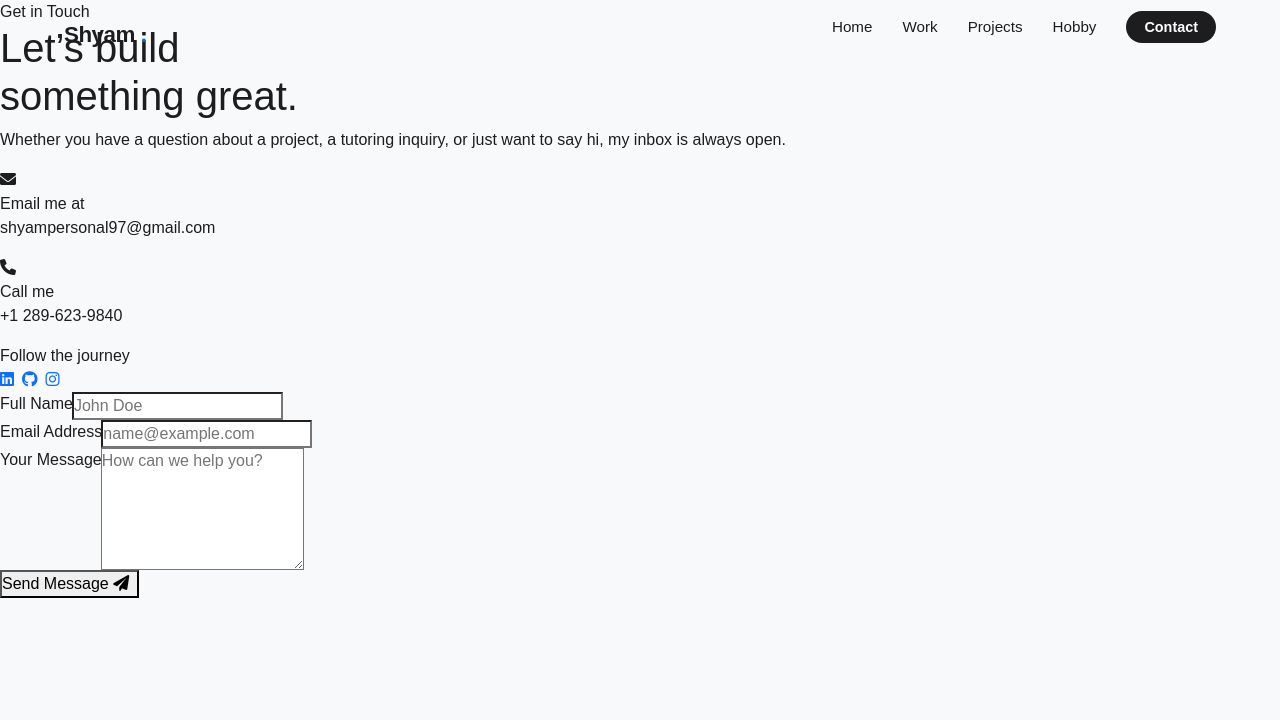
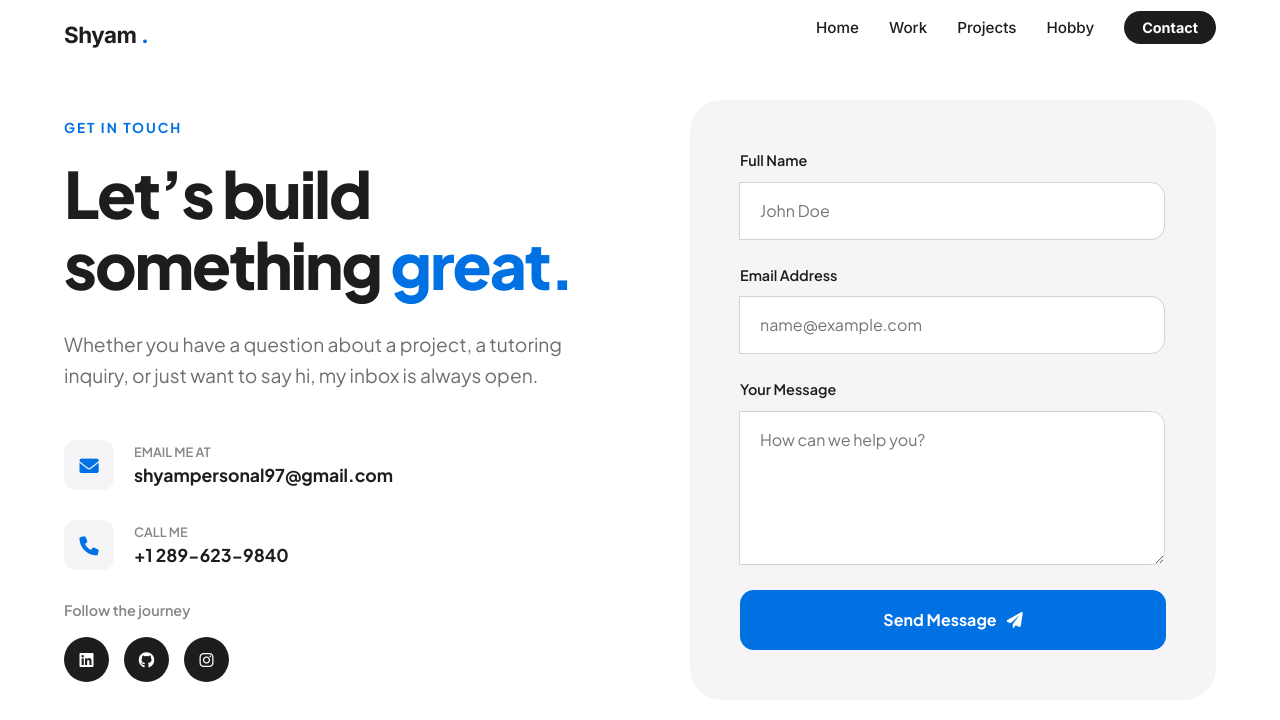
Before and after one commit to shyam-works/shyam, a React (Create React App) app: page /contact in a window 1280 px wide. Shown: the top 720 px of the page. Built offline with nearby package versions, Linux system fonts and the light colour scheme; a web font is replaced by a local one.

Commit message:
Refactor Contact.css with new styles and layout
Refactor Contact.css to improve structure and styles.

```diff
--- a/src/Contact.css
+++ b/src/Contact.css
@@ -1,76 +1,204 @@
-body {
-    background-color: #f8f9fa;
-    font-family: "Poppins", sans-serif;
+@import url('https://fonts.googleapis.com/css2?family=Plus+Jakarta+Sans:wght@400;500;600;700;800&display=swap');
+
+:root {
+  --apple-blue: #0071e3;
+  --apple-text: #1d1d1f;
+  --apple-bg: #ffffff;
+  --apple-gray: #f5f5f7;
+  --ease: cubic-bezier(0.4, 0, 0.2, 1);
 }
 
-  .contact-container {
-    max-width: 600px;
-    margin: 50px auto;
-    background: white;
-    padding: 30px;
-    border-radius: 10px;
-    box-shadow: 0px 4px 8px rgba(0, 0, 0, 0.1);
-    font-family: "Kanit", serif;
-    font-weight: 500;
-    font-style: normal;
+.contact-root {
+  min-height: 100vh;
+  background: var(--apple-bg);
+  font-family: 'Plus Jakarta Sans', sans-serif;
+  display: flex;
+  align-items: center;
+  padding: 100px 0;
+  overflow-x: hidden;
 }
 
-  .contact-form h2 {
-    font-size: 26px;
-    font-weight: bold;
-    text-align: center;
+.contact-editorial-container {
+  width: 90%;
+  max-width: 1200px;
+  margin: 0 auto;
+  display: grid;
+  grid-template-columns: 1fr 1fr;
+  gap: 100px;
+  align-items: center;
 }
 
-  .contact-form p {
-    font-size: 14px;
-    color: #555;
-    text-align: center;
+/* LEFT SIDE: EDITORIAL */
+.contact-tag {
+  color: var(--apple-blue);
+  font-weight: 700;
+  text-transform: uppercase;
+  letter-spacing: 2px;
+  font-size: 0.85rem;
+  display: block;
+  margin-bottom: 20px;
 }
 
-  /* Left-align labels */
-  .contact-form .form-label {
-    text-align: left;
+.contact-display-title {
+  font-size: clamp(2.5rem, 5vw, 4rem);
+  font-weight: 800;
+  line-height: 1.1;
+  letter-spacing: -2px;
+  margin-bottom: 30px;
+}
+
+.blue-text { color: var(--apple-blue); }
+
+.contact-intro {
+  font-size: 1.2rem;
+  color: #6e6e73;
+  line-height: 1.6;
+  margin-bottom: 50px;
+}
+
+.method-item {
+  display: flex;
+  align-items: center;
+  gap: 20px;
+  margin-bottom: 30px;
+}
+
+.method-item i {
+  width: 50px;
+  height: 50px;
+  background: var(--apple-gray);
+  border-radius: 12px;
+  display: flex;
+  align-items: center;
+  justify-content: center;
+  color: var(--apple-blue);
+  font-size: 1.2rem;
+}
+
+.method-item span {
   display: block;
+  font-size: 0.8rem;
+  color: #86868b;
+  font-weight: 600;
+  text-transform: uppercase;
+}
+
+.method-item p {
+  font-size: 1.1rem;
+  font-weight: 700;
+  margin: 0;
+}
+
+.social-presence span {
+  font-weight: 600;
+  color: #86868b;
+  font-size: 0.9rem;
+  margin-bottom: 15px;
+  display: block;
+}
+
+.social-pills {
+  display: flex;
+  gap: 15px;
+}
+
+.social-pills a {
+  width: 45px;
+  height: 45px;
+  background: var(--apple-text);
+  color: white;
+  border-radius: 50%;
+  display: flex;
+  align-items: center;
+  justify-content: center;
+  text-decoration: none;
+  transition: 0.3s var(--ease);
+}
+
+.social-pills a:hover {
+  background: var(--apple-blue);
+  transform: translateY(-5px);
+}
+
+/* RIGHT SIDE: THE FORM */
+.apple-form {
+  background: var(--apple-gray);
+  padding: 50px;
+  border-radius: 32px;
+}
+
+.input-group {
+  margin-bottom: 25px;
+}
+
+.input-group label {
+  display: block;
+  font-weight: 600;
+  font-size: 0.9rem;
+  margin-bottom: 10px;
+  color: var(--apple-text);
+}
+
+.input-group input, .input-group textarea {
+  width: 100%;
+  background: #fff;
+  border: 1px solid #d2d2d7;
+  padding: 16px 20px;
+  border-radius: 14px;
+  font-family: inherit;
+  font-size: 1rem;
+  transition: 0.3s var(--ease);
+}
+
+.input-group input:focus, .input-group textarea:focus {
+  outline: none;
+  border-color: var(--apple-blue);
+  box-shadow: 0 0 0 4px rgba(0, 113, 227, 0.1);
+}
+
+.apple-submit-btn {
+  width: 100%;
+  background: var(--apple-blue);
+  color: white;
+  border: none;
+  padding: 18px;
+  border-radius: 14px;
+  font-weight: 700;
+  font-size: 1rem;
+  cursor: pointer;
+  transition: 0.3s var(--ease);
+  display: flex;
+  align-items: center;
+  justify-content: center;
+  gap: 10px;
+}
+
+.apple-submit-btn:hover {
+  background: #0077ed;
+  transform: translateY(-2px);
+  box-shadow: 0 10px 20px rgba(0, 113, 227, 0.2);
+}
+
+/* STATUS MESSAGES */
+.apple-status {
+  padding: 20px;
+  border-radius: 14px;
+  margin-bottom: 30px;
+  display: flex;
+  align-items: center;
+  gap: 15px;
   font-weight: 600;
 }
 
-  /* Center the submit button and control width */
-  .contact-form .btn-submit {
-    display: block;
-    width: 150px;
-    margin: 0 auto;
+.apple-status.success { background: #eefdf3; color: #1e7e34; }
+.apple-status.error { background: #fdf2f2; color: #dc3545; }
+
+/* MOBILE RESPONSIVE */
+@media (max-width: 991px) {
+  .contact-editorial-container {
+    grid-template-columns: 1fr;
+    gap: 60px;
   }
-
-  .contact-info {
-    margin-top: 30px;
-    text-align: center;
+  .apple-form { padding: 30px; }
+  .contact-root { padding: 80px 0; }
 }
-
-  .contact-info h3 {
-    font-size: 20px;
-    font-weight: bold;
-  }
-
-  .contact-info p {
-    font-size: 16px;
-    margin: 5px 0;
-  }
-
-  .social-icons {
-    margin-top: 10px;
-  }
-
-  .social-icons a {
-    font-size: 24px;
-    margin: 0 10px;
-    color: #333;
-    transition: color 0.3s ease;
-  }
-
-  .social-icons a:hover {
-    color: #007bff;
-  }
-
-  i {
-    margin-right: 8px;
-  }
```
Lines whose indentation alone changed are shown as unchanged.
